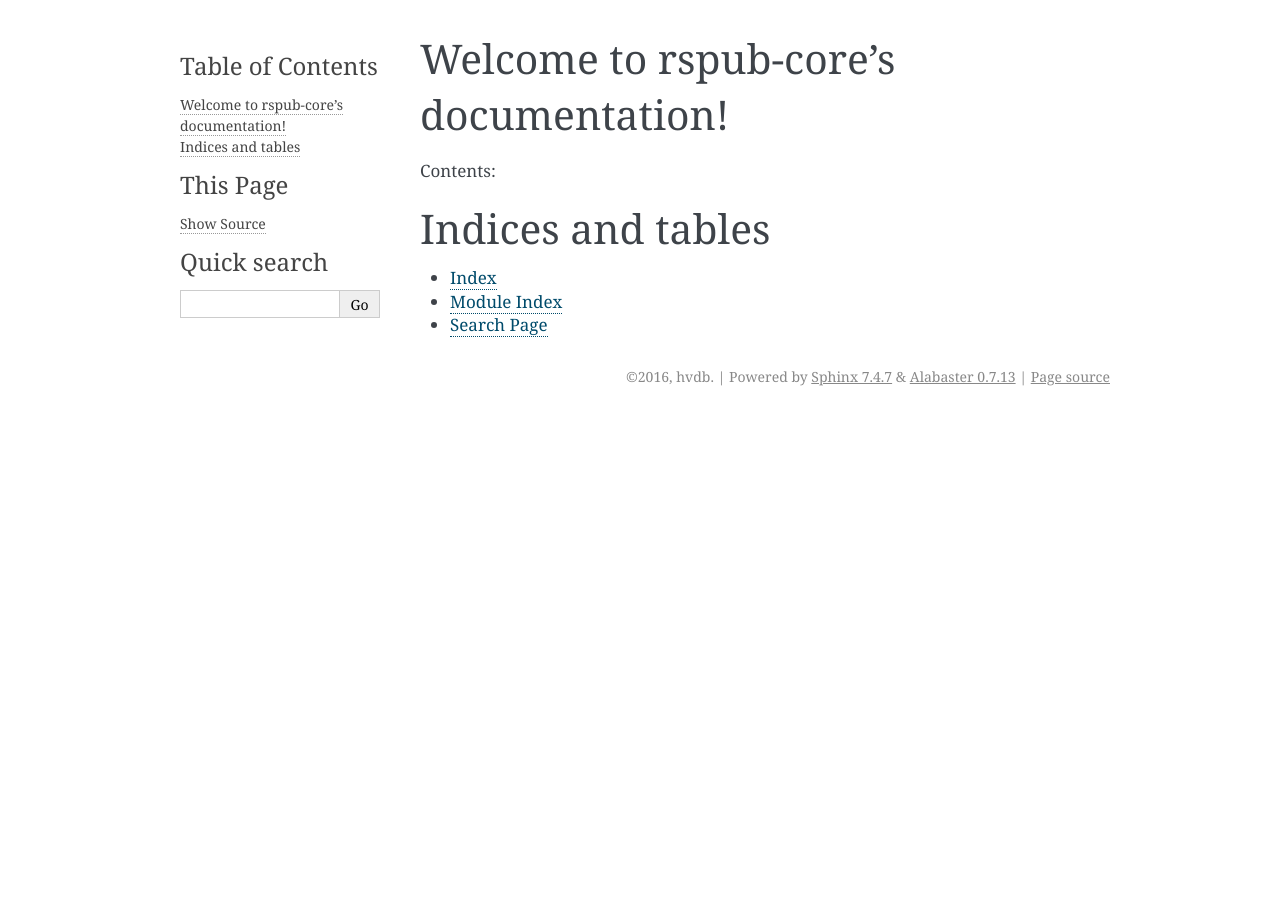
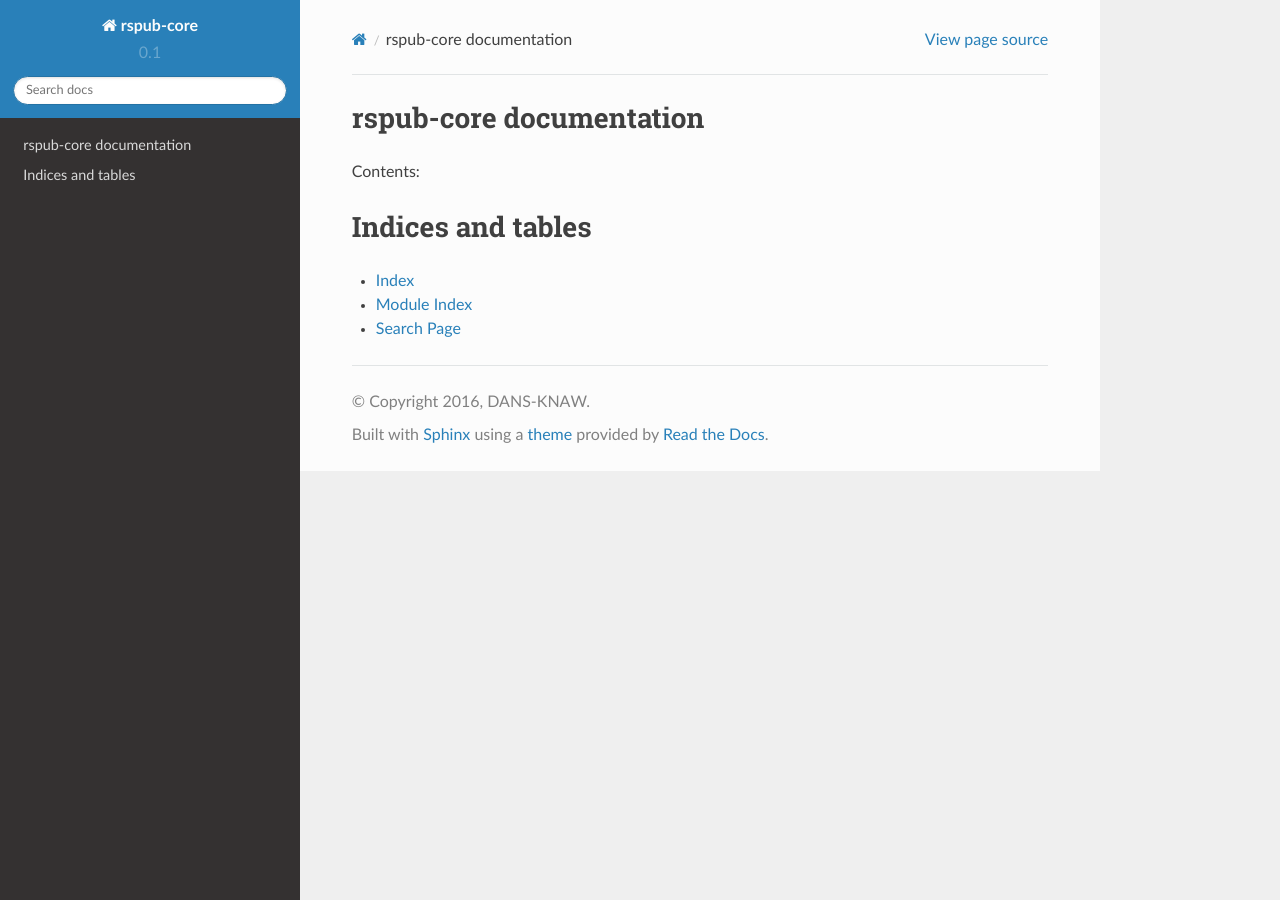
Before and after one commit to EHRI/rspub-core, a Sphinx documentation site: the page built from docs/index.rst, in a window 1280 px wide. Built offline with Sphinx 7.4.7 and the Read the Docs theme 2.0.0, drawn with Linux system fonts in a browser that asks for light colours.

Commit message:
Push RTDs

```diff
--- a/docs/conf.py
+++ b/docs/conf.py
@@ -2,7 +2,7 @@
 # -*- coding: utf-8 -*-
 #
 # rspub-core documentation build configuration file, created by
-# sphinx-quickstart on Sat Nov 12 15:28:10 2016.
+# sphinx-quickstart on Fri Nov 11 20:08:11 2016.
 #
 # This file is execfile()d with the current directory set to its
 # containing dir.
@@ -17,9 +17,21 @@
 # add these directories to sys.path here. If the directory is relative to the
 # documentation root, use os.path.abspath to make it absolute, like shown here.
 #
-# import os
-# import sys
-# sys.path.insert(0, os.path.abspath('.'))
+import sphinx_rtd_theme
+import os
+import sys
+sys.path.insert(0, os.path.abspath('.'))
+
+
+# -- Callbacks ------------------------------------------------------------
+def skip(app, what, name, obj, skip, options):
+    if name == "__init__":
+        return False
+    return skip
+
+
+def setup(app):
+    app.connect("autodoc-skip-member", skip)
 
 # -- General configuration ------------------------------------------------
 
@@ -33,6 +45,7 @@
 extensions = [
     'sphinx.ext.autodoc',
     'sphinx.ext.viewcode',
+    'sphinx.ext.autosummary'
 ]
 
 # Add any paths that contain templates here, relative to this directory.
@@ -53,7 +66,7 @@ master_doc = 'index'
 
 # General information about the project.
 project = 'rspub-core'
-copyright = '2016, hvdb'
+copyright = '2016, DANS-KNAW'
 author = 'hvdb'
 
 # The version info for the project you're documenting, acts as replacement for
@@ -84,7 +97,7 @@ language = None
 # List of patterns, relative to source directory, that match files and
 # directories to ignore when looking for source files.
 # This patterns also effect to html_static_path and html_extra_path
-exclude_patterns = ['_build', 'Thumbs.db', '.DS_Store']
+exclude_patterns = ['_build', 'Thumbs.db', '.DS_Store', '**/*test*']
 
 # The reST default role (used for this markup: `text`) to use for all
 # documents.
@@ -123,7 +136,8 @@ todo_include_todos = False
 # The theme to use for HTML and HTML Help pages.  See the documentation for
 # a list of builtin themes.
 #
-html_theme = 'alabaster'
+# html_theme = 'alabaster'
+html_theme = "sphinx_rtd_theme"
 
 # Theme options are theme-specific and customize the look and feel of a theme
 # further.  For a list of options available for each theme, see the
@@ -133,6 +147,7 @@ html_theme = 'alabaster'
 
 # Add any paths that contain custom themes here, relative to this directory.
 # html_theme_path = []
+html_theme_path = [sphinx_rtd_theme.get_html_theme_path()]
 
 # The name for this set of Sphinx documents.
 # "<project> v<release> documentation" by default.
@@ -264,7 +279,7 @@ latex_elements = {
 #  author, documentclass [howto, manual, or own class]).
 latex_documents = [
     (master_doc, 'rspub-core.tex', 'rspub-core Documentation',
-     'hvdb', 'manual'),
+     'h', 'manual'),
 ]
 
 # The name of an image file (relative to this directory) to place at the top of
--- a/docs/index.rst
+++ b/docs/index.rst
@@ -3,8 +3,8 @@
    You can adapt this file completely to your liking, but it should at least
    contain the root `toctree` directive.
 
-Welcome to rspub-core's documentation!
-======================================
+rspub-core documentation
+========================
 
 Contents:
 
```
